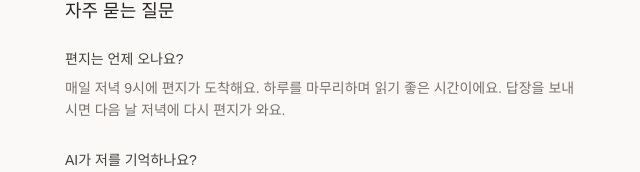
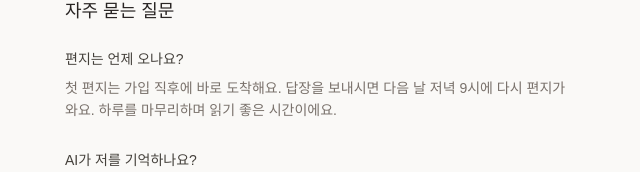
Before and after one commit to rimmyhub/sand-project, a Next.js app: page / in a window 1280 px wide. Shown: the part 1101-1273 px from the top of the page, without its empty margins (319-959 px from the left). Built offline with nearby package versions, Linux system fonts and the light colour scheme; no server answers.

Commit message:
Update FAQ delivery time description and terms of service
- FAQ: clarify first letter is immediate, replies come at 9 PM KST
- Terms: update delivery time from 12-24h to daily 9 PM KST

Co-Authored-By: Claude Opus 4.6 <noreply@anthropic.com>

```diff
--- a/src/app/page.tsx
+++ b/src/app/page.tsx
@@ -89,8 +89,9 @@ export default function LandingPage() {
             <div>
               <p className="text-sm font-medium text-stone-700 mb-2">편지는 언제 오나요?</p>
               <p className="text-sm text-stone-500 leading-relaxed">
-                매일 저녁 9시에 편지가 도착해요. 하루를 마무리하며 읽기 좋은 시간이에요.
-                답장을 보내시면 다음 날 저녁에 다시 편지가 와요.
+                첫 편지는 가입 직후에 바로 도착해요.
+                답장을 보내시면 다음 날 저녁 9시에 다시 편지가 와요.
+                하루를 마무리하며 읽기 좋은 시간이에요.
               </p>
             </div>
             <div>
--- a/src/app/terms/page.tsx
+++ b/src/app/terms/page.tsx
@@ -44,7 +44,7 @@ export default function TermsPage() {
             <ul className="list-disc pl-5 space-y-1">
               <li>만 14세 이상의 사용자만 이용할 수 있습니다.</li>
               <li>하루 1회 답장 제한이 있습니다.</li>
-              <li>AI 편지는 12~24시간 후 발송됩니다.</li>
+              <li>AI 편지는 매일 저녁 9시(KST)에 발송됩니다. 첫 편지는 가입 직후 발송됩니다.</li>
               <li>서비스는 무료 베타로 운영되며, 사전 고지 후 변경될 수 있습니다.</li>
             </ul>
           </section>
```
